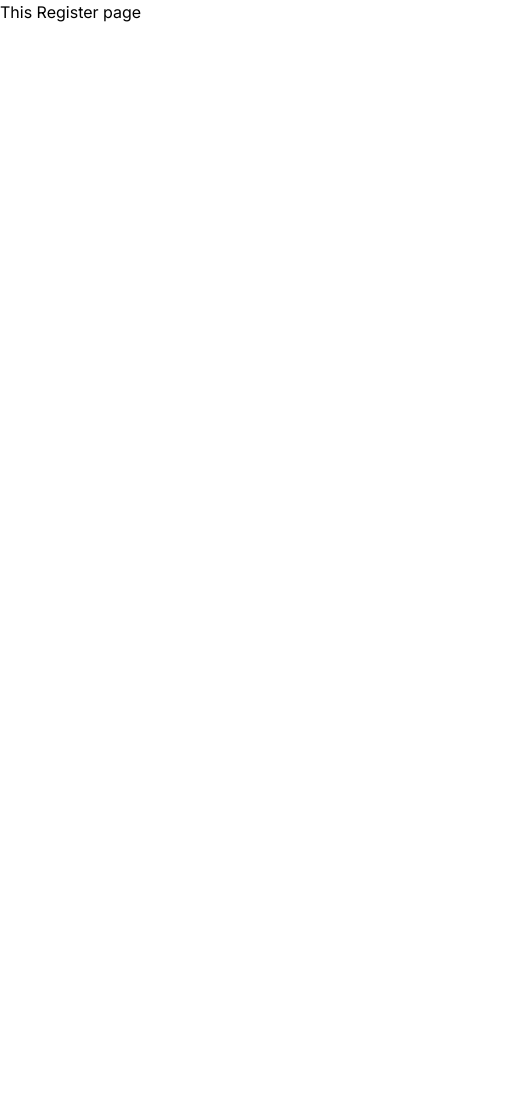
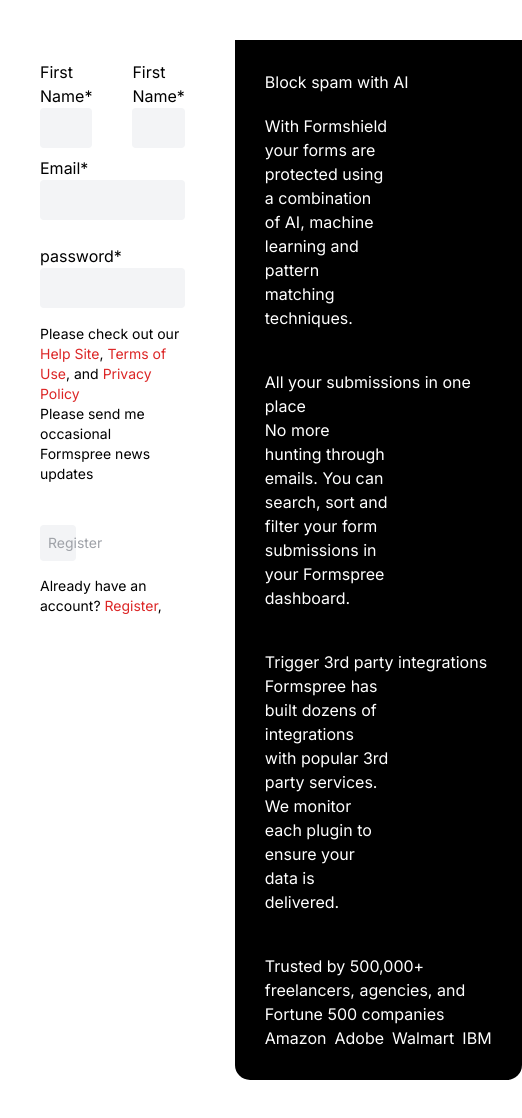
Before and after one commit to Adejare-Muibi/formserver, a Next.js app: page /register in a window 390 px wide. Shown: the whole page, 522 px wide, since content can reach past the window. Before the commit the page ends 844 px from the top, so only its background shows below. Built offline with nearby package versions, Linux system fonts and the light colour scheme.

Commit message:
login page design

```diff
--- a/src/app/login/page.jsx
+++ b/src/app/login/page.jsx
@@ -1,8 +1,44 @@
+import Link from 'next/link'
 import React from 'react'
 
 const Login = () => {
   return (
-    <div>this is Login page</div>
+    <div className='w-full h-screen flex items-center justify-center'>
+      <div className='w-full max-w-[500px]'>
+        <h1 className='font-[800] text-3xl'>Sign in</h1>
+        <div className='flex items-center mt-2 gap-1'>
+          <span>Or</span>
+          <Link className='text-[#c02dc1]' href={"/register"}>register for an account</Link>
+        </div>
+        <form className='w-full flex flex-col gap-2 mt-5'>
+          <div className="mb-4 relative">
+            <label htmlFor="">Email Address</label>
+            <input type="text" className='p-2 bg-[#F3F4F6] rounded w-full focus:outline-[#9CA3AF]' />
+          </div>
+          <div className="mb-4 relative">
+            <label htmlFor="">Password</label>
+            <input type="password" className='p-2 bg-[#F3F4F6] rounded w-full focus:outline-[#9CA3AF]' />
+          </div>
+          <div className="mb-4 relative">
+            <button className='bg-[#c02dc1] text-white rounded w-full p-2'>Sign In</button>
+          </div>
+          <Link className='text-[#c02dc1]' href={"/"}>Forgot your password?</Link>
+        </form>
+        <div className="flex items-center flex-col gap-2 mt-4 justify-center">
+          <div className="flex items-center gap-2">
+            <Link className='text-black opacity-60' href={"/"}>Twitter</Link>
+            <span>|</span>
+            <Link className='text-black opacity-60' href={"/"}>Facebook</Link>
+            <span>|</span>
+            <Link className='text-black opacity-60' href={"/"}>Github</Link>
+          </div>
+          <span className='text-black opacity-50 text-sm'>© {new Date().getFullYear()} FormServer, Inc.</span>
+          <div className="text-sm">
+            <span>Please check out our</span> <Link className='text-[#c02dc1]' href={"/"}>Help Site</Link>, <Link className='text-[#c02dc1]' href={"/"}>Terms of Use</Link>, <span>and</span> <Link className='text-[#c02dc1]' href={"/"}>Privacy Policy</Link>.
+          </div>
+        </div>
+      </div>
+    </div>
   )
 }
 
--- a/src/app/page.tsx
+++ b/src/app/page.tsx
@@ -1,11 +1,11 @@
-import Image from "next/image";
-import Navbar from "@/components/landing-page/Navbar";
-import Hero from "@/components/landing-page/Hero"
+import React from 'react'
 
-export default function Home() {
+const page = () => {
   return (
-    <section>
-      <Hero/>
-    </section>
-  );
+    <div>
+
+    </div>
+  )
 }
+
+export default page
--- a/src/app/register/page.jsx
+++ b/src/app/register/page.jsx
@@ -1,9 +1,75 @@
+import Link from 'next/link'
 import React from 'react'
 
-const Register = () => {
+const page = () => {
   return (
-    <div>This Register page</div>
+    <div className='flex w-[full] p-[40px] gap-[50px]'>
+      <div>
+        <Link className='text-[#DC2626]' href={"/register"}></Link>
+
+
+        <form className='w-full flex flex-col gap-2 mt-5'>
+          <div className='flex gap-[40px]'>
+            <div className=''>
+              <label htmlFor="">First Name*</label>
+              <input type="password" className='p-2  bg-[#F3F4F6] rounded w-full focus:outline-[#9CA3AF]' />
+            </div>
+            <div>
+              <label  htmlFor="">First Name*</label>
+              <input type="password" className='p-2 bg-[#F3F4F6] rounded w-full focus:outline-[#9CA3AF]' />
+            </div>
+          </div>
+          <div className='mb-4 relative'>
+            <label htmlFor="">Email*</label>
+            <input type="password" className='p-2 bg-[#F3F4F6] rounded w-full focus:outline-[#9CA3AF]' />
+          </div>
+          <div className='mb-4 relative'>
+            <label htmlFor="">password*</label>
+            <input type="password" className='p-2 bg-[#F3F4F6] rounded w-full focus:outline-[#9CA3AF]' />
+          </div>
+        </form>
+        <div className='text-sm '>
+          <span>Please check out our</span> <Link className='text-[#DC2626]' href={"/"}>Help Site</Link>, <Link className='text-[#DC2626]' href={"/"}>Terms of Use</Link>, <span>and</span> <Link className='text-[#DC2626]' href={"/"}>Privacy Policy</Link>
+          <h4>Please send me occasional Formspree news updates</h4>
+          <div className='flex flex-col '>
+            <Link className='p-2 w-[25%] rounded-[4px] mt-[41px] mb-[15px] bg-[#F3F4F6] text-[#9fa2a8]' href={"/register"}>
+              <button>Register</button>
+            </Link>
+          </div  >
+            <span>Already have an account?</span>  <Link className='text-[#DC2626] ' href={"/"}>Register</Link>,
+        </div>
+
+      </div>
+
+
+
+      <div className='bg-black flex flex-col p-[30px] min-h-[80vh] rounded-bl-[15px] rounded-br-[15px] sm:hidden'>
+        <div className='flex flex-col gap-[40px]'>
+          <div className='text-white'>
+            <h1>Block spam with AI</h1>
+            <h4 className='w-[55%] mt-[20px]'>With Formshield your forms are protected using a combination of AI, machine learning and pattern matching techniques.</h4>
+          </div>
+          <div className='text-white'>
+            <h1>All your submissions in one place</h1>
+            <h4 className='w-[55%]'>No more hunting through emails. You can search, sort and filter your form submissions in your Formspree dashboard.</h4>
+          </div>
+          <div className='text-white'>
+            <h1>Trigger 3rd party integrations</h1>
+            <h4 className='w-[55%]'>Formspree has built dozens of integrations with popular 3rd party services. We monitor each plugin to ensure your data is delivered.</h4>
+          </div>
+          <div className='text-white'>
+            <p>Trusted by 500,000+ freelancers, agencies, and Fortune 500 companies</p>
+            <div className='text-white flex gap-2'>
+              <h1>Amazon</h1>
+              <h1>Adobe</h1>
+              <h1>Walmart</h1>
+              <h1>IBM</h1>
+            </div>
+          </div>
+        </div>
+      </div>
+    </div>
   )
 }
 
-export default Register
+export default page
```
